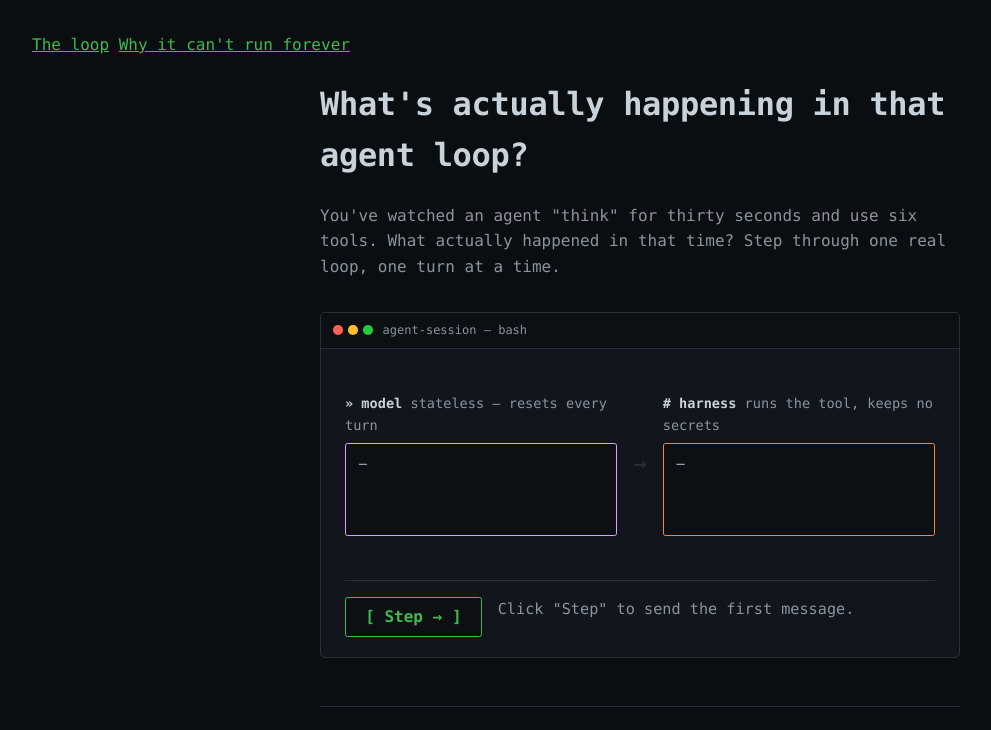
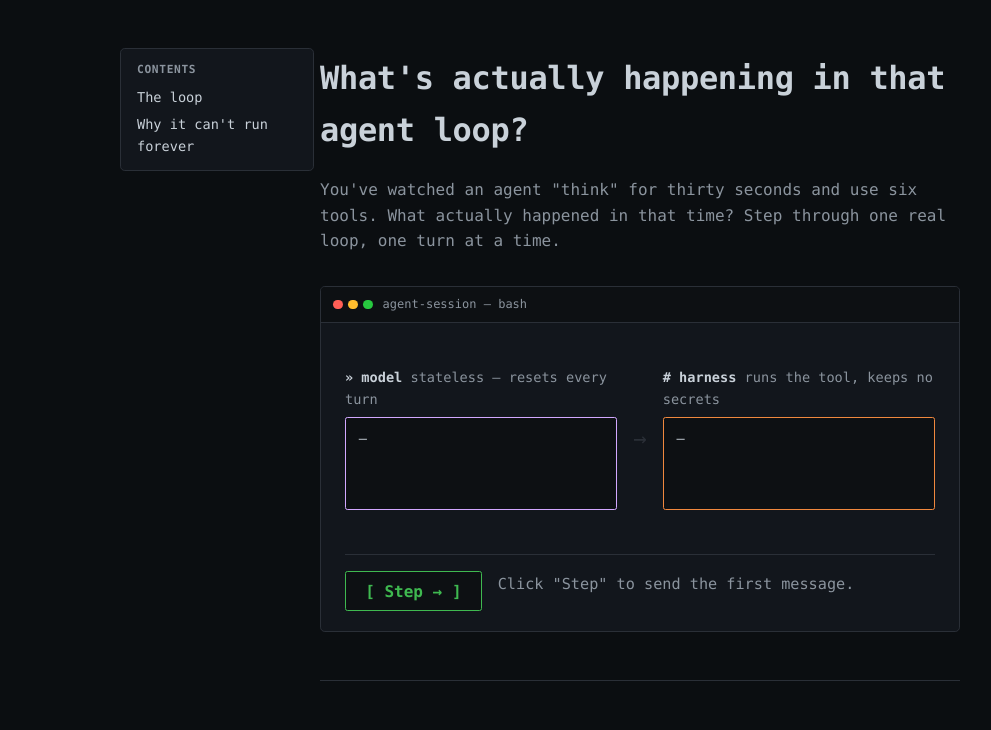
Before and after one commit to comp4020-agentic-coding-studio/comp4020-ass1-StudyRem, a website: page index.html in a window 1280 px wide. Shown: the top 730 px of the page, without its empty margins (0-991 px from the left). Drawn offline with Linux system fonts and the light colour scheme.

Commit message:
Make the section nav a wiki-style floating contents box
Replaces the plain inline links with a bordered "Contents" box that
floats fixed beside the centered content column on wide viewports
(>=80rem) and collapses into a normal block stacked above the content
on narrower ones, where there's no room to float it.

```diff
--- a/index.html
+++ b/index.html
@@ -7,12 +7,13 @@
     <link rel="stylesheet" href="./styles.css" />
   </head>
   <body>
-    <header>
-      <nav aria-label="Primary">
-        <a href="#loop-demo">The loop</a>
-        <a href="#context-window">Why it can't run forever</a>
-      </nav>
-    </header>
+    <nav class="toc" aria-label="Contents">
+      <p class="toc-title">Contents</p>
+      <ul>
+        <li><a href="#loop-demo">The loop</a></li>
+        <li><a href="#context-window">Why it can't run forever</a></li>
+      </ul>
+    </nav>
     <main>
       <h1>What's actually happening in that agent loop?</h1>
       <p class="hook">
--- a/styles.css
+++ b/styles.css
@@ -36,13 +36,66 @@ main {
   margin: 0 auto;
 }
 
+a {
+  color: var(--accent);
+}
+
+.toc {
+  font-size: 0.85rem;
+  background: var(--bg-panel);
+  border: 0.0625rem solid var(--border);
+  border-radius: 0.3rem;
+  padding: 0.75rem 1rem;
+  max-width: 40rem;
+  margin: 0 auto 1.5rem;
+}
+
+.toc-title {
+  margin: 0 0 0.5rem;
+  font-size: 0.7rem;
+  font-weight: 700;
+  text-transform: uppercase;
+  letter-spacing: 0.06em;
+  color: var(--text-dim);
+}
+
+.toc ul {
+  list-style: none;
+  margin: 0;
+  padding: 0;
+  display: flex;
+  flex-direction: column;
+  gap: 0.35rem;
+}
+
+.toc a {
+  color: var(--text);
+  text-decoration: none;
+}
+
+.toc a:hover,
+.toc a:focus-visible {
+  color: var(--accent);
+  text-decoration: underline;
+}
+
+/* Enough side margin beside the centered 40rem main column to float the
+   TOC there without crowding it; below this, it stays a normal block
+   stacked above the content instead. */
+@media (width >= 80rem) {
+  .toc {
+    position: fixed;
+    top: 3rem;
+    left: max(1rem, calc(50% - 32.5rem));
+    width: 10rem;
+    max-width: 10rem;
+    margin: 0;
+  }
+}
+
 h1,
 h2 {
   letter-spacing: -0.01em;
-}
-
-a {
-  color: var(--accent);
 }
 
 .hook {
```
